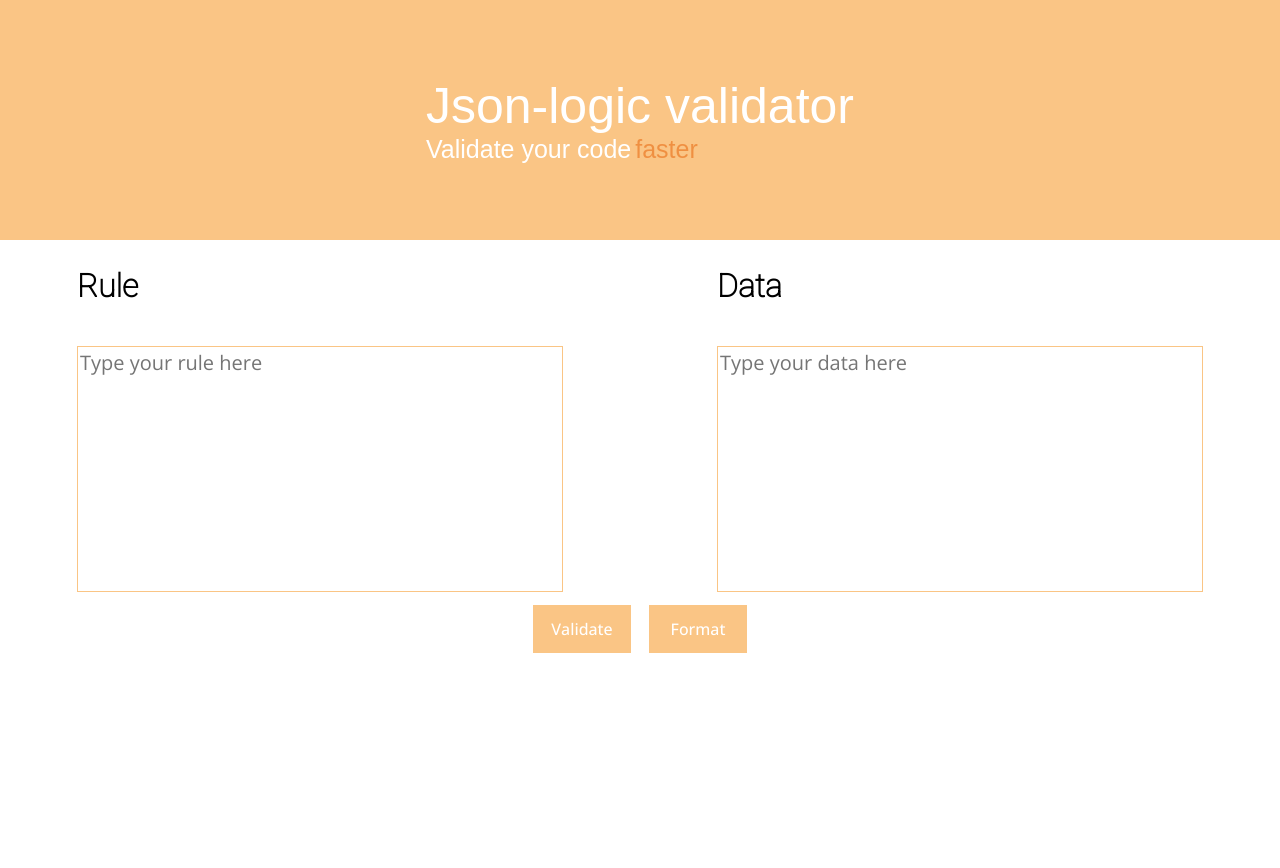
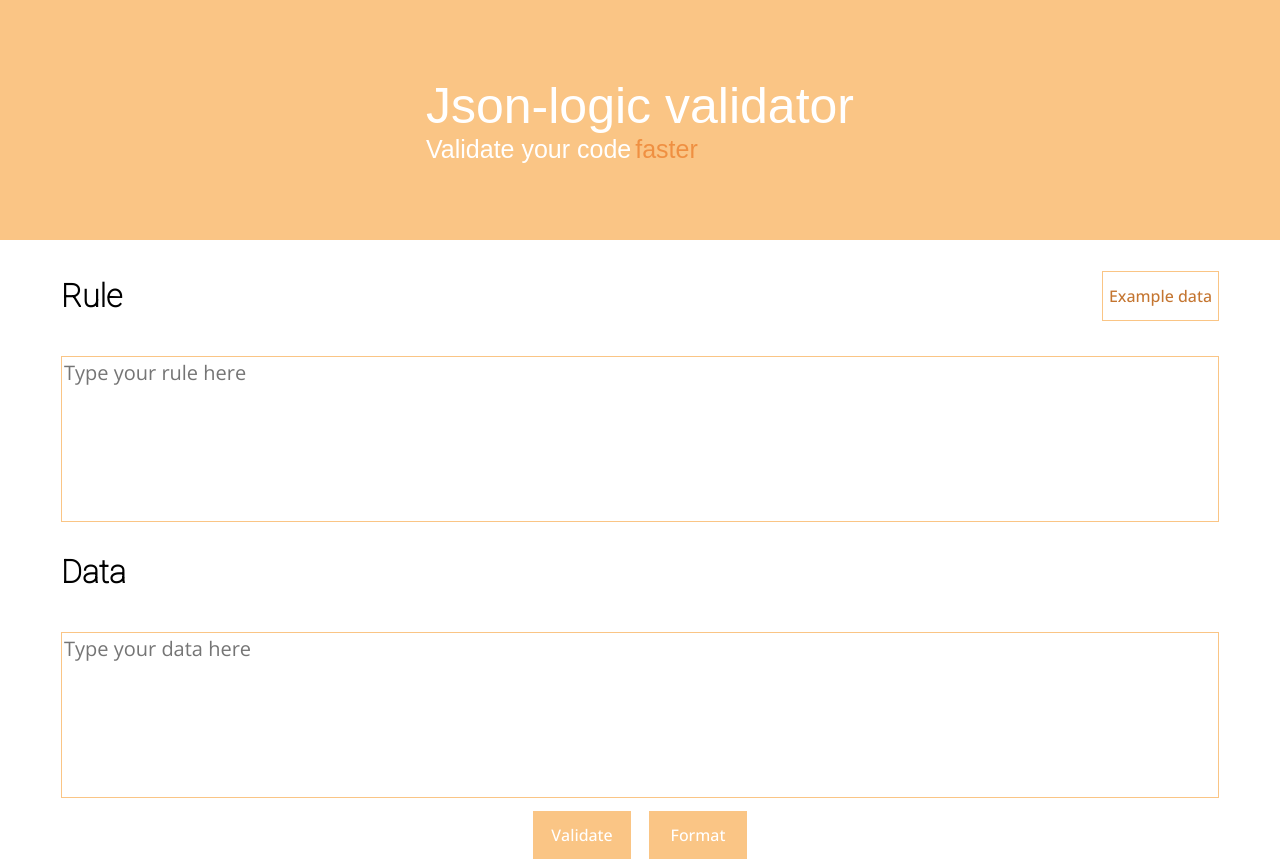
Before and after one commit to dimmig/jsonLogic-formatter, a React (Create React App) app: page / in a window 1280 px wide. Before the commit the page ends 800 px from the top, so only its background shows below. Built offline with nearby package versions, Linux system fonts and the light colour scheme.

Commit message:
added example data feature

```diff
--- a/src/components/Form.js
+++ b/src/components/Form.js
@@ -1,4 +1,4 @@
-import React, { useState } from "react";
+import React, { useRef, useState } from "react";
 import { formatJSON } from "../logic/formatter/formatter";
 import { validate } from "../logic/validator";
 import { Data } from "./inputs/Data";
@@ -9,6 +9,7 @@ import "./styles/form.css";
 
 export const Forms = () => {
   const [parsedJson, setParsedJson] = useState(null);
+  const bottomRef = useRef(null);
 
   const valid_options = [
     { backgroundColor: "rgba(118, 219, 145, 0)" },
@@ -26,24 +27,32 @@ export const Forms = () => {
     return apply(JSON.parse(rule), JSON.parse(data));
   }
 
+  function scrollToBottom() {
+    if (bottomRef.current) {
+      setTimeout(() => {
+        bottomRef.current.scrollIntoView({
+          behavior: "smooth",
+          block: "end",
+        });
+      }, 0);
+    }
+  }
+
   window.onload = () => {
     sessionStorage.clear();
   };
 
   return (
-    <div className="app" id="app">
+    <div className="app" id="app" ref={bottomRef}>
       <div className="form">
         <Rule />
+
         <Data />
       </div>
       <div className="buttons">
         <button
+          className="default-button"
           onClick={() => {
-            window.scrollTo({
-              top: document.getElementById("result").offsetTop,
-              behavior: "smooth",
-            });
-
             const validatedData = validate(
               JSON.parse(sessionStorage.getItem("rule-data")),
               JSON.parse(sessionStorage.getItem("data"))
@@ -83,19 +92,20 @@ export const Forms = () => {
                 document.getElementById("result-p").classList.add("red-border");
               }
             }
+            scrollToBottom();
           }}
         >
           Validate
         </button>
+
         <button
+          className="default-button"
           onClick={() => {
-            window.scrollTo({
-              top: document.getElementById("result").offsetTop,
-              behavior: "smooth",
-            });
             setParsedJson(
               formatJSON(JSON.parse(sessionStorage.getItem("rule-data")), false)
             );
+
+            scrollToBottom();
           }}
         >
           Format
--- a/src/components/hepler.js
+++ b/src/components/hepler.js
@@ -2,7 +2,6 @@
 export const isValidRule = (jsonStr) => {
   try {
     JSON.parse(jsonStr);
-
     sessionStorage.setItem("rule-data", JSON.stringify(jsonStr));
     return true;
   } catch (e) {
--- a/src/components/inputs/Data.js
+++ b/src/components/inputs/Data.js
@@ -10,6 +10,7 @@ export const Data = () => {
         spellCheck="false"
         placeholder="Type your data here"
         className="textarea"
+        id="data-textarea"
         onChange={(e) => isValidData(e.target.value)}
       />
     </div>
--- a/src/components/inputs/Rule.js
+++ b/src/components/inputs/Rule.js
@@ -1,15 +1,34 @@
 import React from "react";
 import { isValidRule } from "../hepler";
+import { EXAMPLE_DATA, EXAMPLE_RULE } from "../../logic/constants";
 import "../styles/inputs.css";
 
 export const Rule = () => {
+  function save(rule, data) {
+    sessionStorage.setItem("rule-data", JSON.stringify(rule));
+    sessionStorage.setItem("data", JSON.stringify(data));
+  }
+
   return (
     <div>
-      <h2 className="heading">Rule</h2>
+      <div className="rule-button-block">
+        <h2 className="heading">Rule</h2>
+        <button
+          className="default-button test-button"
+          onClick={() => {
+            document.getElementById("rule-textarea").value = EXAMPLE_RULE;
+            document.getElementById("data-textarea").value = EXAMPLE_DATA;
+            save(EXAMPLE_RULE, EXAMPLE_DATA);
+          }}
+        >
+          Example data
+        </button>
+      </div>
       <textarea
         spellCheck="false"
         placeholder="Type your rule here"
         className="textarea"
+        id="rule-textarea"
         onChange={(e) => isValidRule(e.target.value)}
       />
     </div>
--- a/src/components/styles/form.css
+++ b/src/components/styles/form.css
@@ -3,6 +3,7 @@
   display: flex;
   justify-content: space-around;
   align-items: center;
+  flex-direction: column;
 }
 
 .app {
@@ -16,10 +17,10 @@
   flex-direction: row;
   gap: 1em;
   justify-content: center;
-  margin-top: 0.5rem;
+  margin: 0.5rem 0;
 }
 
-.buttons button {
+.default-button {
   height: 50px;
   width: 100px;
   font-size: 1em;
@@ -30,9 +31,23 @@
   color: #fff;
 }
 
-.buttons button:hover {
+.default-button:hover {
   opacity: 0.8;
   cursor: pointer;
+}
+
+.test-button {
+  background-color: #fff;
+  border: 1px solid #fac585;
+  color: #c47530;
+  transition: all 0.2s ease;
+  width: max-content;
+}
+
+.test-button:hover {
+  background-color: #fac585;
+  color: #fff;
+  opacity: 1;
 }
 
 .completed {
@@ -41,7 +56,7 @@
   border: 1px solid #fff;
 }
 
-.buttons button:active {
+.default-button:active {
   background-color: #c47530;
   opacity: 0.8;
 }
@@ -70,8 +85,4 @@
     display: flex;
     flex-direction: column;
   }
-
-  .form {
-    flex-direction: column;
-  }
 }
--- a/src/components/styles/inputs.css
+++ b/src/components/styles/inputs.css
@@ -8,8 +8,8 @@ pre {
 }
 
 .textarea {
-  height: 15rem;
-  width: 30rem;
+  height: 10rem;
+  width: 90vw;
   font-size: 20px;
   font-family: "Open Sans";
   font-weight: 200;
@@ -43,6 +43,14 @@ pre {
   transition: all 0.1s ease;
 }
 
+.rule-button-block {
+  margin-top: 10px;
+  display: flex;
+  flex-direction: row;
+  align-items: center;
+  justify-content: space-between;
+}
+
 .copy-button span {
   display: flex;
   align-items: center;
@@ -65,6 +73,7 @@ pre {
   width: max-content;
   border: 1px solid #fac585;
   overflow-x: auto;
+  margin-bottom: 5rem;
 }
 
 #result-area > p {
@@ -81,7 +90,7 @@ pre {
   opacity: 0.8;
   justify-content: center;
   align-items: center;
-  margin-top: 10%;
+  margin: 10% 0;
   padding: 10px;
 }
 
--- a/src/logic/constants.js
+++ b/src/logic/constants.js
@@ -10,5 +10,7 @@ export const MULTIPLY = `{"*":`;
 export const DIVIDE = `{"/":`;
 export const PLUS = `{"+":`;
 export const MINUS = `{"-":`;
-export const NOT_VALID_RULE="Not valid rule"
-export const NOT_VALID_DATA="Not valid data"
+export const NOT_VALID_RULE = "Not valid rule";
+export const NOT_VALID_DATA = "Not valid data";
+export const EXAMPLE_RULE = `{"or":[{"!=":[{"var":"IsConditionMet"},true]},{"<=":[{"var":"CurrentValue"},{"+":[{"var":"MaxValue"},{"var":"Increase"},0.75]}]},{"and":[{"==":[{"var":"HasExtraCondition"},true]},{"==":[{"var":"IsSingleUser"},true]},{"<=":[{"var":"CurrentValue"},{"+":[{"var":"MaxValue"},{"var":"Increase"},0.75,1]}]}]}]}`;
+export const EXAMPLE_DATA = `{"IsConditionMet": true,"CurrentValue": 42,"MaxValue": 100,"Increase": 0.5,"HasExtraCondition": false,"IsSingleUser": true}`;
```
